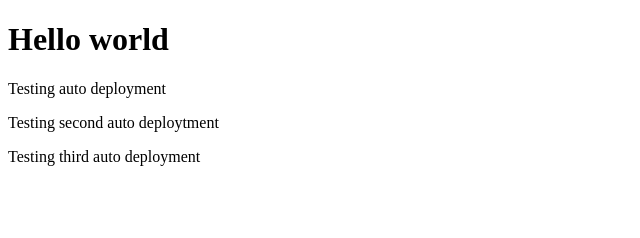
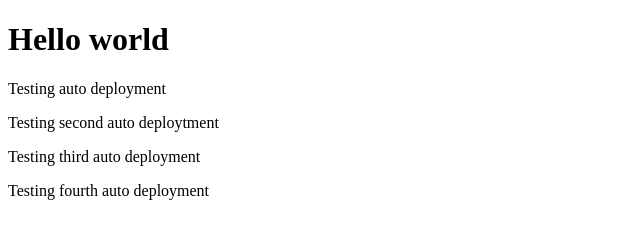
Before and after one commit to pingvinasKodis/Weather-website, a plain HTML site: page index.html in a window 1280 px wide. Shown: the whole page, without its empty margins (0-640 px from the left). Drawn offline with Linux system fonts and the light colour scheme.

Commit message:
Test four

```diff
--- a/index.html
+++ b/index.html
@@ -13,6 +13,7 @@
     <p>Testing auto deployment</p>
     <p>Testing second auto deploytment</p>
     <p>Testing third auto deployment</p>
+    <p>Testing fourth auto deployment</p>
 </body>
 
 </html>
```
